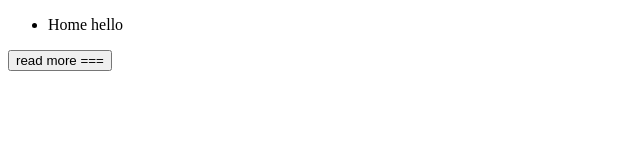
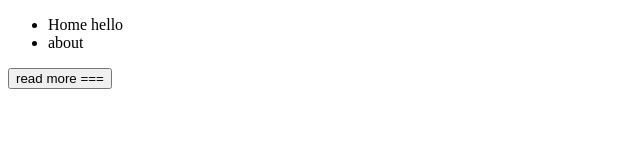
Before and after one commit to TieensThanhf/demo-GIT, a plain HTML site: page index.html in a window 1280 px wide. Shown: the whole page, without its empty margins (0-640 px from the left). Drawn offline with Linux system fonts and the light colour scheme.

Commit message:
test mergh dev1

```diff
--- a/index.html
+++ b/index.html
@@ -13,6 +13,9 @@
             <ul>
                 <li>Home hello
                 </li>
+                <li>about
+
+                </li>
             </ul>
             <button>read more === </button>
         </nav>
```
